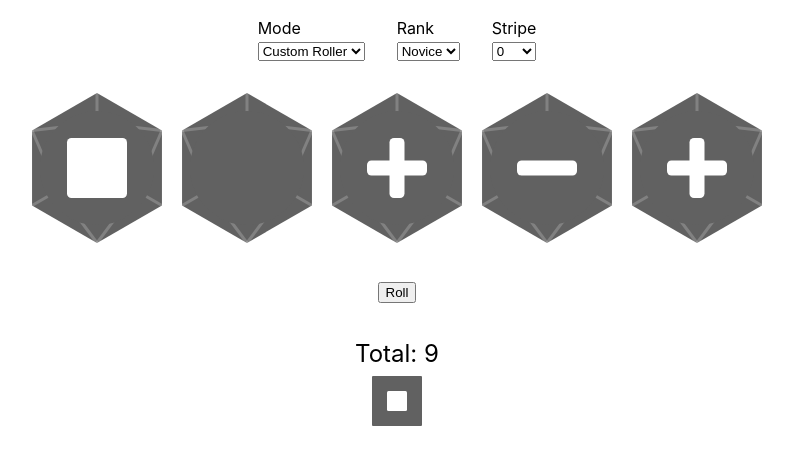
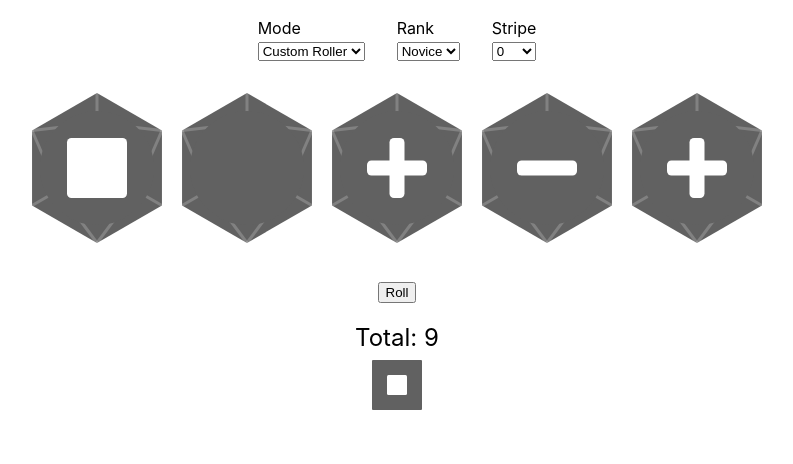
Before and after one commit to DanielBelchamber/skill-dice, a Vue app: page / in a window 1280 px wide. Both pictures are taken after a click on the button "Roll". Shown: the top 464 px of the page, without its empty margins (243-1036 px from the left). Built offline with nearby package versions, Linux system fonts and the light colour scheme.

Commit message:
feat: idle result

```diff
--- a/src/components/ProgressBar.vue
+++ b/src/components/ProgressBar.vue
@@ -1,24 +1,64 @@
 <script setup lang="ts">
-defineProps({
-  progress: {
+import { computed, onBeforeUnmount, onMounted, ref } from 'vue';
+
+const INTERVAL = 20
+let intervalId: number
+
+const props = defineProps({
+  interval: {
     type: Number,
     required: true,
   },
-  total: {
-    type: Number,
-    required: true,
+  pause: {
+    type: Boolean,
+    default: false,
   },
+  color: {
+    type: String,
+    default: 'blue',
+  },
+})
+
+const emit = defineEmits<{
+  (e: 'reset'): void
+}>()
+
+const progress = ref(0)
+const total = computed(() => props.interval * 1000)
+
+onMounted(() => {
+  if (!props.pause) {
+    intervalId = setInterval(() => {
+      if (progress.value >= total.value) {
+        emit('reset')
+        progress.value = 0
+      } else {
+        progress.value += INTERVAL
+      }
+    }, INTERVAL)
+  }
+})
+
+onBeforeUnmount(() => {
+  clearInterval(intervalId)
 })
 </script>
 
 <template>
-  <div class="ProgressBar">
-    <div class="progress" :style="{ width: `${progress / total}%` }"></div>
+  <div class="ProgressBar" :style="{ width: 300 }">
+    <div class="progress" :style="{ width: `${100 * progress / total}%`, 'background-color': color }"></div>
   </div>
 </template>
 
 <style scoped>
 .ProgressBar {
   width: 300px;
+  height: 20px;
+  border: 2px solid black;
+  border-radius: 4px;
+}
+
+.progress {
+  height: 100%;
 }
 </style>
--- a/src/composables/dicePool.ts
+++ b/src/composables/dicePool.ts
@@ -38,6 +38,20 @@ const ADEPT_DIE: SkillDie = {
 const NOVICE_DIE: SkillDie = {
   rank: SKILL_DIE_TYPE.NOVICE,
   faceCount: 20
+}
+
+const getColor = (rank: SkillDieRank): string => {
+  switch (rank) {
+    case 'Master':
+      return '#6A1B9A'
+    case 'Expert':
+      return '#1565C0'
+    case 'Adept':
+      return '#2E7D32'
+    case 'Novice':
+    default:
+      return '#616161'
+  }
 }
 
 const createSkillDie = (type: SkillDieRank): SkillDie => {
@@ -82,6 +96,7 @@ export {
   type SkillDieRoll,
   type SkillDieRank,
   type SkillDieValue,
+  getColor,
   createSkillDie,
   useDicePool
 }
--- a/src/composables/skill.ts
+++ b/src/composables/skill.ts
@@ -78,10 +78,16 @@ type SkillRoll = {
   shapes: SkillShape[]
 }
 
+type IdleResult = {
+  challenge: number
+  modifier: number
+  success: boolean
+  shapes: SkillShape[]
+}
+
 type SkillCheckResult = {
-  modifier: number
   rollResult: SkillRoll
-  success: boolean
+  idleResult: IdleResult
 }
 
 type Skill = {
@@ -91,6 +97,7 @@ type Skill = {
   poolDisplay: ComputedRef<SkillDieRank[]>
   setRank: (newRank: SkillDieRank) => void
   setStripe: (newStripe: SkillStripe) => void
+  addExperience: (amount: number) => void
   roll: () => SkillRoll
   check: (target: number, modifier?: number) => SkillCheckResult
 }
@@ -110,6 +117,17 @@ const useSkill = (): Skill => {
   const setRank = (newRank: SkillDieRank) => (rank.value = newRank)
   const setStripe = (newStripe: SkillStripe) => (stripe.value = newStripe)
 
+  const improve = () => {
+    // TODO
+  }
+
+  const addExperience = (amount: number): void => {
+    experience.value.progress += amount
+    if (experience.value.progress >= experience.value.threshold) {
+      improve()
+    }
+  }
+
   const roll = (): SkillRoll => {
     const rollDisplay = pool.value.roll()
     const total = rollDisplay.reduce((sum, die) => sum + die.value, 0)
@@ -120,12 +138,35 @@ const useSkill = (): Skill => {
 
   const check = (target: number, modifier = 0): SkillCheckResult => {
     const rollResult = roll()
-    const success = rollResult.total + modifier >= target
+    const idleResult = {
+      challenge: target,
+      modifier,
+      success: rollResult.total + modifier >= target,
+      shapes: rollResult.shapes
+    }
 
-    return { modifier, rollResult, success }
+    return { rollResult, idleResult }
   }
 
-  return { rank, stripe, experience, poolDisplay, setRank, setStripe, roll, check }
+  return {
+    rank,
+    stripe,
+    experience,
+    poolDisplay,
+    setRank,
+    setStripe,
+    addExperience,
+    roll,
+    check
+  }
 }
 
-export { type Skill, type SkillRoll, type SkillShape, type SkillStripe, useSkill }
+export {
+  type IdleResult,
+  type Skill,
+  type SkillCheckResult,
+  type SkillRoll,
+  type SkillShape,
+  type SkillStripe,
+  useSkill
+}
--- a/src/stores/app.ts
+++ b/src/stores/app.ts
@@ -1,8 +1,9 @@
 import { defineStore } from 'pinia'
 import { ref } from 'vue'
 
-import { type Skill, useSkill } from '@/composables/skill'
 import type { ObjectValues } from '@/generic.types'
+import { type Skill, useSkill, type SkillCheckResult } from '@/composables/skill'
+import type { SkillDieRank } from '@/composables/dicePool'
 
 const APP_MODE = {
   CUSTOM_ROLLER: 'Custom Roller',
@@ -11,15 +12,61 @@ const APP_MODE = {
 
 type AppMode = ObjectValues<typeof APP_MODE>
 
+const DEFAULT_INTERVAL = 8
+
+const randomInt = (min: number, max: number): number => {
+  return Math.floor(Math.random() * (max - min + 1)) + min
+}
+
+const getNextChallenge = (rank: SkillDieRank): number => {
+  switch (rank) {
+    case 'Novice':
+      return randomInt(6, 10)
+    case 'Adept':
+      return randomInt(10, 14)
+    case 'Expert':
+      return randomInt(14, 18)
+    case 'Master':
+    default:
+      return 25
+  }
+}
+
 const useAppStore = defineStore('App', () => {
   const mode = ref<AppMode>('Custom Roller')
   const skill = ref<Skill>(useSkill())
+  // Idle Skilling
+  const interval = ref(DEFAULT_INTERVAL)
+  const modifier = ref(0)
+  const challenge = ref(getNextChallenge(skill.value.rank))
 
   const setMode = (newMode: AppMode): void => {
     mode.value = newMode
   }
 
-  return { mode, skill, setMode }
+  const handleResult = (result: SkillCheckResult): void => {
+    const idle = result.idleResult
+    const triangles = idle.shapes.length
+    const squares = idle.shapes.filter((shape) => shape !== 'Triangle').length
+    const stars = idle.shapes.filter((shape) => shape === 'Star').length
+    // experience
+    if (idle.success) {
+      skill.value.addExperience(idle.challenge)
+    }
+    skill.value.addExperience(triangles)
+    // setup next challenge
+    interval.value = DEFAULT_INTERVAL - stars
+    modifier.value = squares
+    challenge.value = getNextChallenge(skill.value.rank)
+  }
+
+  const rollSkillCheck = () => {
+    const result = skill.value.check(challenge.value, modifier.value)
+    handleResult(result)
+    return result
+  }
+
+  return { mode, skill, interval, modifier, challenge, setMode, rollSkillCheck }
 })
 
 export { type AppMode, useAppStore }
--- a/src/views/DiceRoller.vue
+++ b/src/views/DiceRoller.vue
@@ -2,9 +2,10 @@
 import { computed, ref, watch } from 'vue'
 
 import { type AppMode, useAppStore } from '@/stores/app'
-import { type SkillRoll, type SkillStripe } from '@/composables/skill'
-import type { SkillDieRank } from '@/composables/dicePool';
+import { type IdleResult, type SkillRoll, type SkillStripe } from '@/composables/skill'
+import { getColor, type SkillDieRank } from '@/composables/dicePool';
 import SkillDie from '@/components/SkillDie.vue'
+import ProgressBar from '@/components/ProgressBar.vue';
 
 const MODE_OPTIONS: AppMode[] = ['Custom Roller', 'Idle Skilling']
 const RANK_OPTIONS: SkillDieRank[] = ['Novice', 'Adept', 'Expert', 'Master']
@@ -21,6 +22,18 @@ const skill = computed(() => appStore.skill)
 const dicePoolDisplay = computed(() =>
   rollResult.value ? rollResult.value.rollDisplay.map((d) => d.rank) : appStore.skill.poolDisplay
 )
+
+// Idle Skilling
+const interval = computed(() => appStore.interval)
+const modifier = computed(() => appStore.modifier)
+const challenge = computed(() => appStore.challenge)
+const idleResult = ref<IdleResult | null>(null)
+
+const rollSkillCheck = () => {
+  const result = appStore.rollSkillCheck()
+  rollResult.value = result.rollResult
+  idleResult.value = result.idleResult
+}
 
 watch(mode, () => {
   appStore.setMode(mode.value)
@@ -79,19 +92,45 @@ const rollDicePool = () => {
         :roll-value="rollResult ? rollResult.rollDisplay[index].value : undefined" :size="150" />
     </div>
 
+    <!-- Custom Roller -->
     <button v-if="mode === 'Custom Roller'" @click="rollDicePool">Roll</button>
 
+    <div v-if="rollResult && mode === 'Custom Roller'" class="result-display">
+      <h2>Total: {{ rollResult.total }}</h2>
+      <div v-if="rollResult.shapes.length > 0" class="shapes" :style="{ 'background-color': getColor(skill.rank) }">
+        <SkillDie v-for="(shape, index) in rollResult.shapes" :key="index" :shape="shape" :size="50" />
+      </div>
+    </div>
+
+    <!-- Idle Skilling -->
     <div v-if="mode === 'Idle Skilling'" class="skill-stats">
       <p>Rank: {{ skill.rank }}</p>
       <p>Stripe: {{ skill.stripe }}</p>
       <p>Experience: {{ skill.experience.progress }} / {{ skill.experience.threshold }}</p>
     </div>
 
-    <div v-if="rollResult" class="result-display">
-      <h2>Total: {{ rollResult.total }}</h2>
-      <div v-if="rollResult.shapes.length > 0" class="shapes">
+    <div v-if="mode === 'Idle Skilling'" class="skill-check">
+      <p>Next Skill Check: {{ challenge }}</p>
+      <ProgressBar :interval="interval" :color="getColor(skill.rank)" @reset="rollSkillCheck" />
+      <p class="details">
+        <span v-if="modifier > 0">Modifier: +{{ modifier }}</span>
+        <span class="interval">{{ interval }} seconds</span>
+      </p>
+    </div>
+
+    <div v-if="rollResult && idleResult" class="result-display">
+      <h2 :class="idleResult.success ? 'success' : 'failure'">
+        <span>{{ idleResult.success ? 'Success!' : 'Failure:' }}&nbsp;</span>
+        <span>{{ rollResult.total }}&nbsp;</span>
+        <span v-if="idleResult.modifier">+&nbsp;{{ idleResult.modifier }}&nbsp;</span>
+        <span>{{ idleResult.success ? '>=' : '<' }}&nbsp;</span>
+            <span>{{ idleResult.challenge }}</span>
+      </h2>
+      <div v-if="rollResult.shapes.length > 0" class="shapes" :style="{ 'background-color': getColor(skill.rank) }">
         <SkillDie v-for="(shape, index) in rollResult.shapes" :key="index" :shape="shape" :size="50" />
       </div>
+      <p>Experience earned: {{ idleResult.success ? idleResult.challenge : 0 }} + {{ idleResult.shapes.length }} = {{
+        (idleResult.success ? idleResult.challenge : 0) + idleResult.shapes.length }}</p>
     </div>
   </main>
 </template>
@@ -125,12 +164,32 @@ main {
   margin: 2rem 0;
 }
 
+.skill-check {
+  margin: 2rem 0 0;
+}
+
+.skill-check .details {
+  display: flex;
+}
+
+.skill-check .details .interval {
+  margin-left: auto;
+}
+
 .result-display {
-  margin: 2rem auto;
+  margin: 1rem auto;
   display: flex;
   flex-direction: column;
   align-items: center;
   justify-content: center;
+}
+
+.result-display .success {
+  color: green;
+}
+
+.result-display .failure {
+  color: red;
 }
 
 .shapes {
```
